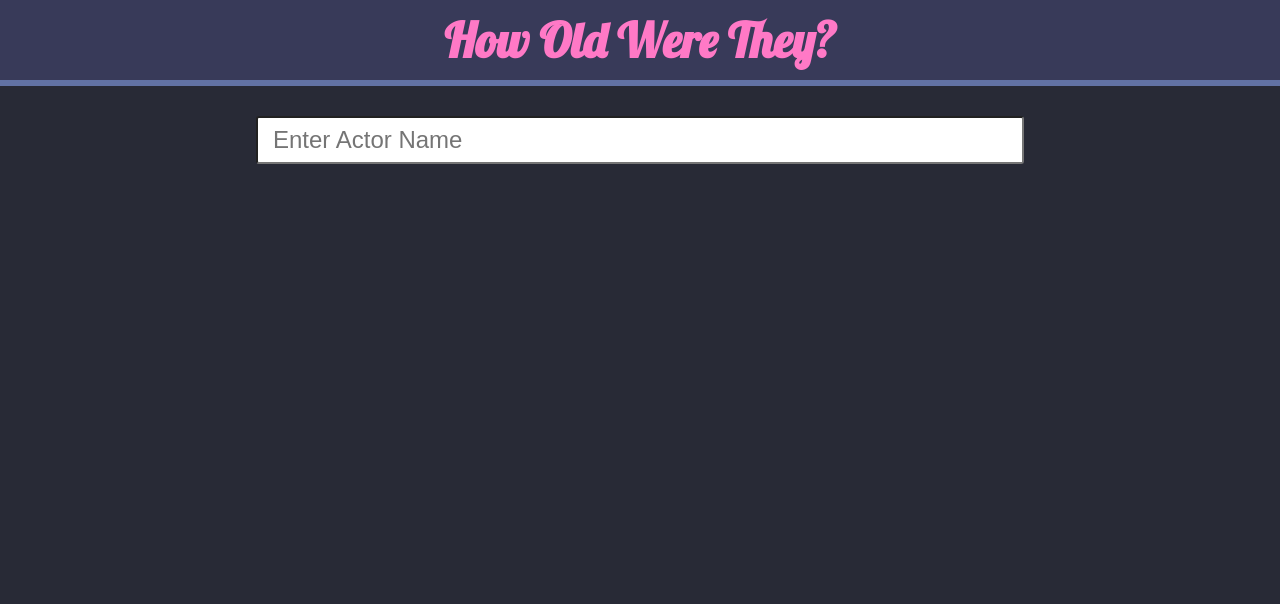
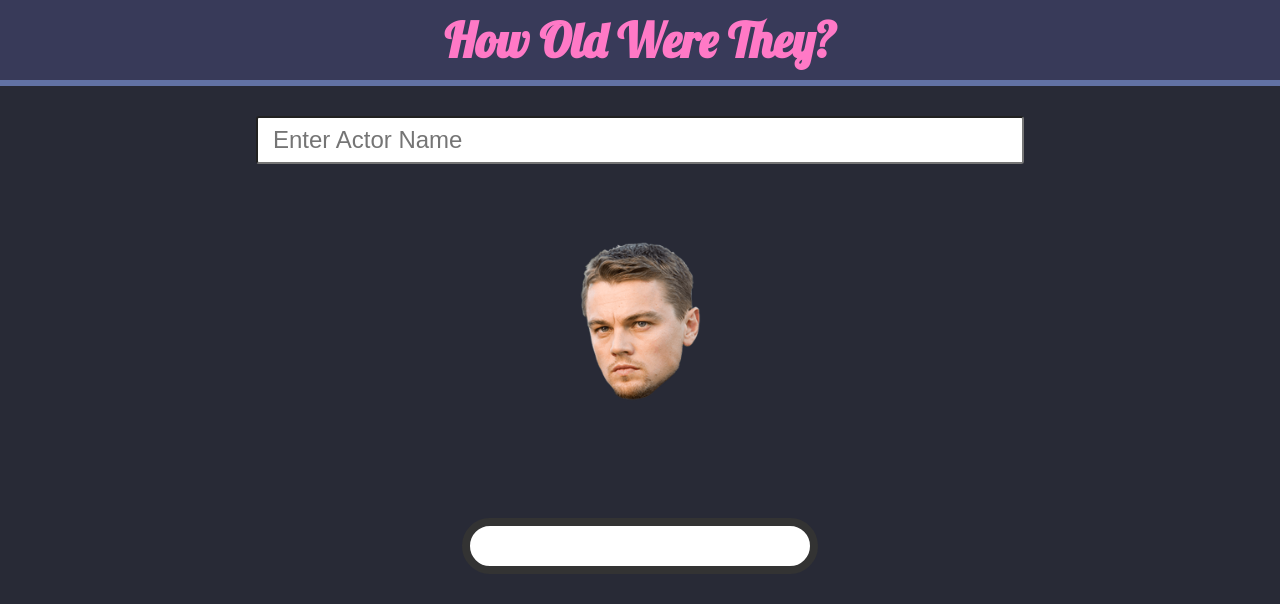
Before and after one commit to JKaram/How-Old-Were-They, a React (Create React App) app: page / in a window 1280 px wide. Shown: the top 604 px of the page. Built offline with nearby package versions, Linux system fonts and the light colour scheme.

Commit message:
add face component

```diff
--- a/src/App.js
+++ b/src/App.js
@@ -9,6 +9,8 @@ import {
   ActorProfile,
   SearchBox,
   Loading,
+  Face,
+  Message,
 } from "components/common/index";
 
 const SearchResults = styled.div`
@@ -23,6 +25,7 @@ const GlobalStyle = createGlobalStyle`
     min-height: 100vh;
     margin: 0;
     font-family: 'Open Sans', sans-serif;
+    color: white;
   }
 `;
 
@@ -47,10 +50,15 @@ const theme = {
 function App() {
   const [text, setText] = useState("");
   const [results, setResults] = useState([]);
+  const [message, setMessage] = useState(
+    "Search how old your favoite actor was while filming a movie"
+  );
   const [loading, setLoading] = useState(false);
 
   const search = async (text) => {
+    if (text === "") return setResults([]);
     setLoading(true);
+    setMessage("1 sec");
     const res = await axios(
       `https://api.themoviedb.org/3/search/person?api_key=${process.env.REACT_APP_API_KEY}&search_type=ngram&language=en-US&query=${text}&page=1&include_adult=false&append_to_response=id`
     );
@@ -60,11 +68,15 @@ function App() {
         actor.popularity > 1 &&
         actor.profile_path
     );
-
     setResults(movies);
 
     setTimeout(function () {
       setLoading(false);
+      results.length
+        ? setMessage(
+            "Search how old your favoite actor was while filming a movie"
+          )
+        : setMessage("Hmm No Results");
     }, 2000);
   };
 
@@ -83,6 +95,8 @@ function App() {
 
   const debouncedSearch = debounce(search, 1000);
 
+  console.log(results.length);
+
   return (
     <ThemeProvider theme={theme}>
       <GlobalStyle />
@@ -98,6 +112,8 @@ function App() {
             debouncedSearch(event.target.value);
           }}
         />
+
+        {!loading && !results.length && <Face src={Leo} />}
         {loading ? (
           <Loading src={Leo} />
         ) : (
@@ -114,6 +130,7 @@ function App() {
                 />
               );
             })}
+            <Message />
           </SearchResults>
         )}
       </PageLayout>
--- a/src/components/common/Loading.js
+++ b/src/components/common/Loading.js
@@ -16,4 +16,10 @@ const Loading = styled.img`
   display: block;
 `;
 
-export { Loading };
+const Face = styled.img`
+  margin: 10% auto;
+  height: 10rem;
+  display: block;
+`;
+
+export { Loading, Face };
--- /dev/null
+++ b/src/components/common/Message.js
@@ -0,0 +1,58 @@
+import styled from "styled-components";
+
+const Message = styled.p`
+  position: relative;
+  width: 300px;
+  text-align: center;
+  line-height: 1.4em;
+  margin: 40px auto;
+  background-color: #fff;
+  border: 8px solid #333;
+  border-radius: 30px;
+  font-family: sans-serif;
+  padding: 20px;
+  font-size: large;
+
+  &:after,
+  &:before {
+    content: "Jamie";
+    position: absolute;
+    width: 0;
+    height: 0;
+  }
+`;
+
+export { Message };
+
+// p.bubble {
+// 	position: relative;
+// 	width: 300px;
+// 	text-align: center;
+// 	line-height: 1.4em;
+// 	margin: 40px auto;
+// 	background-color: #fff;
+// 	border: 8px solid #333;
+// 	border-radius: 30px;
+// 	font-family: sans-serif;
+// 	padding: 20px;
+// 	font-size: large;
+// }
+
+// p.bubble:before,
+// p.bubble:after {
+
+// }
+
+// p.speech:before {
+// 	left: 30px;
+// 	bottom: -50px;
+// 	border: 25px solid;
+// 	border-color: #333 transparent transparent #333;
+// }
+
+// p.speech:after {
+// 	left: 38px;
+// 	bottom: -30px;
+// 	border: 15px solid;
+// 	border-color: #fff transparent transparent #fff;
+// }
--- a/src/components/common/index.js
+++ b/src/components/common/index.js
@@ -9,3 +9,4 @@ export * from "./Title";
 export * from "./PageLayout";
 export * from "./Loading";
 export * from "./Header";
+export * from "./Message";
```
Also changed, not shown: public/manifest.json.
